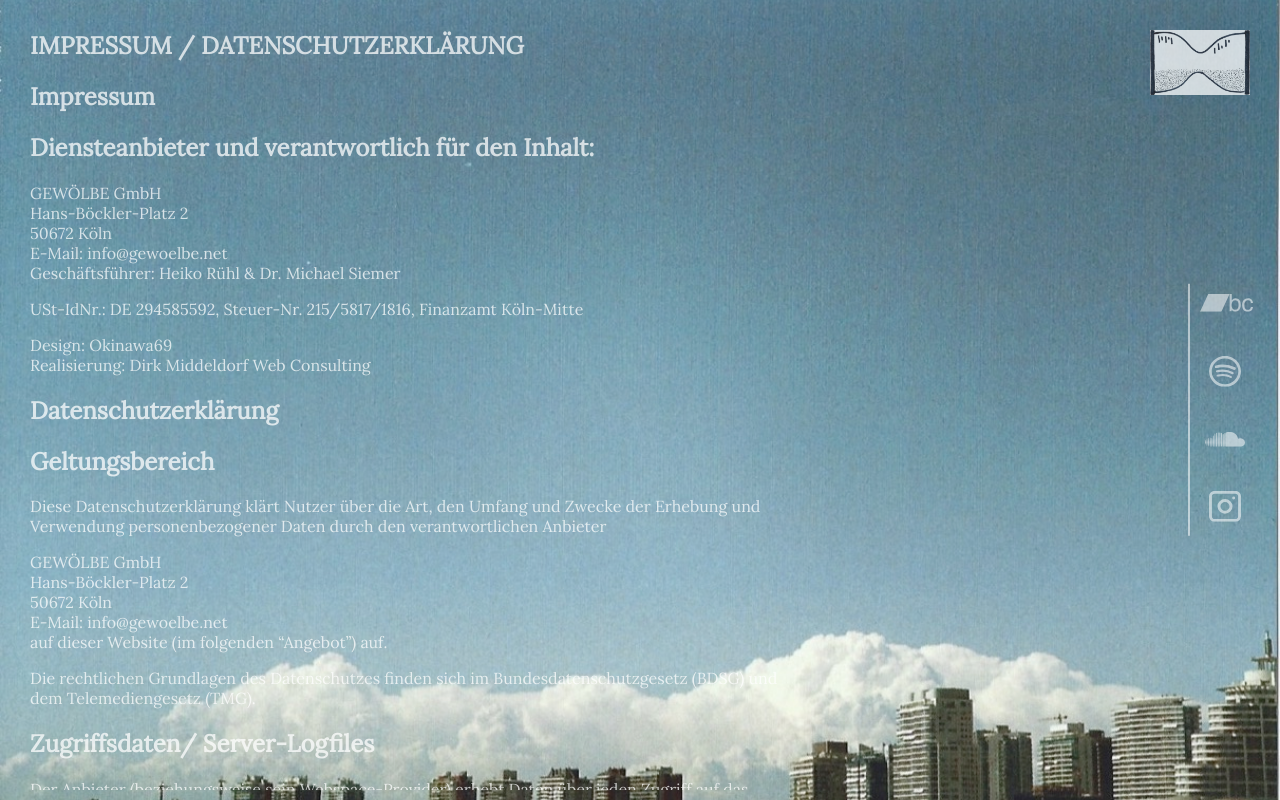
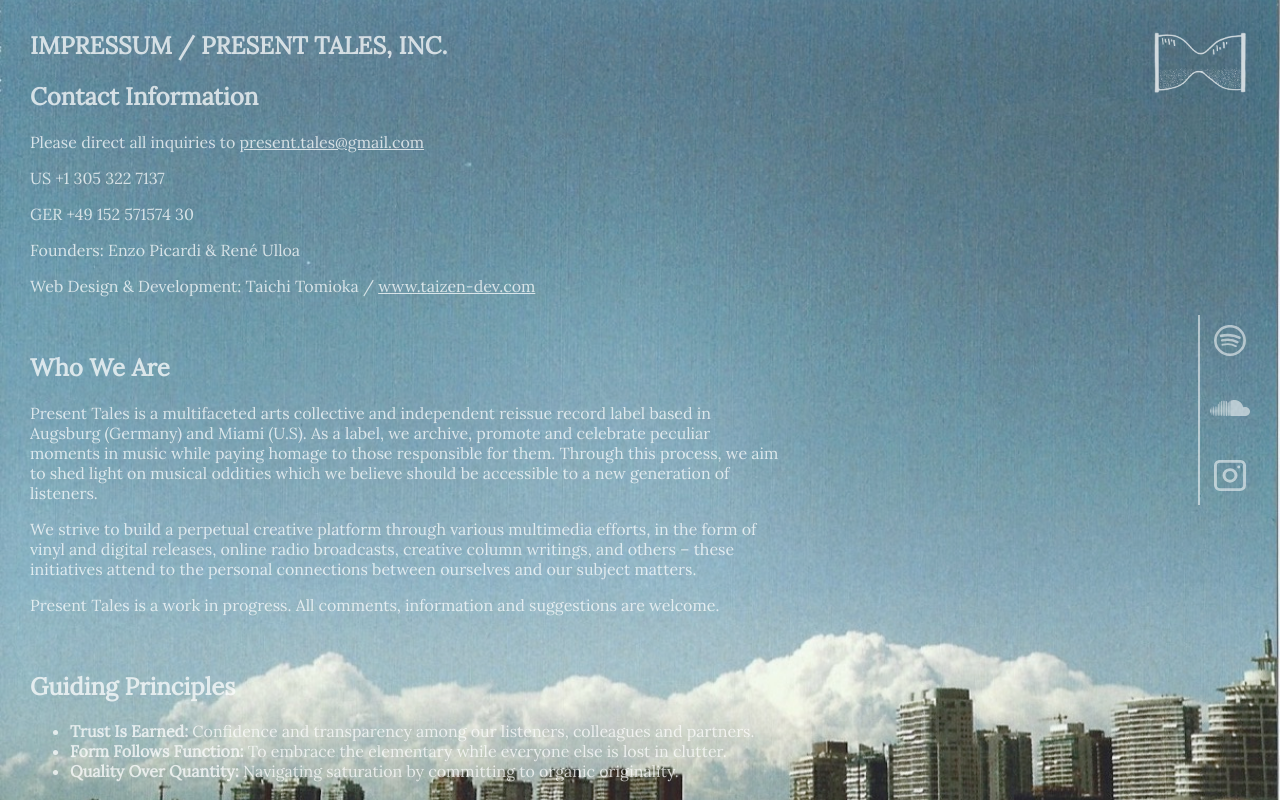
Before and after one commit to taichi-de/PresentTalesLP, a plain HTML site: page index.html in a window 1280 px wide. Both pictures are taken after a click on the link "PRESENT TALES". Drawn offline with nearby package versions, Linux system fonts and the light colour scheme.

Commit message:
change logo and add README

```diff
--- a/index.html
+++ b/index.html
@@ -2,10 +2,18 @@
 <html lang="en">
   <head>
     <title>PRESENT TALES</title>
-    <meta charset="UTF-8">
-    <meta name="viewport" content="width=device-width, initial-scale=1">
+    <link rel="shortcut icon" href="/favicon.ico" />
+    <meta name="twitter:card" content="summary_large_image" />
+    <meta name="twitter:title" content="PRESENT TALES" />
+    <meta
+      name="twitter:description"
+      content="Present Tales is a multifaceted arts collective and independent reissue record label based in Augsburg (Germany) and Miami (U.S). As a label, we archive, promote and celebrate peculiar moments in music while paying homage to those responsible for them. Through this process, we aim to shed light on musical oddities which we believe should be accessible to a new generation of listeners."
+    />
+    <meta name="twitter:image" content="/presenttalesLP.png" />
+    <meta charset="UTF-8" />
+    <meta name="viewport" content="width=device-width, initial-scale=1" />
     <script src="https://code.jquery.com/jquery-3.5.1.min.js"></script>
-    <link href="style.css" rel="stylesheet">
+    <link href="style.css" rel="stylesheet" />
   </head>
   <body>
     <div class="inner">
@@ -24,77 +32,139 @@
         <div class="bg-imp-img"></div>
         <div class="imp-content">
           <div class="text-area">
-            <h1>IMPRESSUM / DATENSCHUTZERKLÄRUNG</h1>
-            <h2>Impressum</h2>
-            <h2>Diensteanbieter und verantwortlich für den Inhalt:</h2>
-            <p>GEWÖLBE GmbH<br>
-            Hans-Böckler-Platz 2<br>
-            50672 Köln<br>
-            E-Mail: info@gewoelbe.net<br>
-            Geschäftsführer: Heiko Rühl & Dr. Michael Siemer</p>
+            <h1>IMPRESSUM / PRESENT TALES, INC.</h1>
+            <h2>Contact Information</h2>
+            <p>
+              Please direct all inquiries to
+              <a
+                href="mailto:present.tales@gmail.com"
+                style="color: #fff"
+                class="impressum-link"
+                >present.tales@gmail.com</a
+              >
+            </p>
+            <p>US +1 305 322 7137</p>
+            <p>GER +49 152 571574 30</p>
+            <p>Founders: Enzo Picardi & René Ulloa</p>
+            <p>
+              Web Design & Development: Taichi Tomioka /
+              <a
+                href="https://taizen-dev.com/"
+                style="color: #fff"
+                class="impressum-link"
+                >www.taizen-dev.com</a
+              >
+            </p>
+            <br />
+            <h2>Who We Are</h2>
+            <p>
+              Present Tales is a multifaceted arts collective and independent
+              reissue record label based in Augsburg (Germany) and Miami (U.S).
+              As a label, we archive, promote and celebrate peculiar moments in
+              music while paying homage to those responsible for them. Through
+              this process, we aim to shed light on musical oddities which we
+              believe should be accessible to a new generation of listeners.
+            </p>
+            <p>
+              We strive to build a perpetual creative platform through various
+              multimedia efforts, in the form of vinyl and digital releases,
+              online radio broadcasts, creative column writings, and others –
+              these initiatives attend to the personal connections between
+              ourselves and our subject matters.
+            </p>
+            <p>
+              Present Tales is a work in progress. All comments, information and
+              suggestions are welcome.
+            </p>
+            <br />
+            <h2>Guiding Principles</h2>
+            <ul>
+              <li>
+                <span style="font-weight: bold">Trust Is Earned: </span
+                >Confidence and transparency among our listeners, colleagues and
+                partners.
+              </li>
+              <li>
+                <span style="font-weight: bold">Form Follows Function: </span>
+                To embrace the elementary while everyone else is lost in
+                clutter.
+              </li>
+              <li>
+                <span style="font-weight: bold">Quality Over Quantity: </span
+                >Navigating saturation by committing to organic originality.
+              </li>
+            </ul>
+            <br />
+            <h2>Privacy Policy</h2>
+            <p>
+              We recognise that your privacy is very important to you and that
+              it is your right to control your personal information. We know
+              that providing that personal information to us is an act of trust
+              and we take that trust seriously.
+            </p>
+            <p>
+              We will not sell, distribute or lease your personal information to
+              third parties unless we have your permission or are required by
+              law to do so. We may only use your personal information to send
+              you promotions, with your consent, about content, artists, events,
+              and/or third parties which we think you may find useful or
+              interesting.
+            </p>
+            <p>
+              If you believe that any information we are holding on you is
+              incorrect or incomplete, please contact
+              <a
+                href="mailto:present.tales@gmail.com"
+                style="color: #fff"
+                class="impressum-link"
+                >present.tales@gmail.com</a
+              >
+              and we will promptly attend to it.
+            </p>
+            <br />
+            <p>Copyright © 2021 Present Tales, Inc. All Rights Reserved.</p>
 
-            <p>USt-IdNr.: DE 294585592, Steuer-Nr. 215/5817/1816, Finanzamt Köln-Mitte</p>
-
-            <p>Design: Okinawa69<br>
-            Realisierung: Dirk Middeldorf Web Consulting</p>
-            <h2>Datenschutzerklärung</h2>
-            <h2>Geltungsbereich</h2>
-            Diese Datenschutzerklärung klärt Nutzer über die Art, den Umfang und Zwecke der Erhebung und Verwendung personenbezogener Daten durch den verantwortlichen Anbieter
-
-            <p>GEWÖLBE GmbH<br>
-            Hans-Böckler-Platz 2<br>
-            50672 Köln<br>
-            E-Mail: info@gewoelbe.net<br>
-            auf dieser Website (im folgenden “Angebot”) auf.</p>
-
-            <p>Die rechtlichen Grundlagen des Datenschutzes finden sich im Bundesdatenschutzgesetz (BDSG) und dem Telemediengesetz (TMG).</p>
-
-            <h2>Zugriffsdaten/ Server-Logfiles</h2>
-            <p>Der Anbieter (beziehungsweise sein Webspace-Provider) erhebt Daten über jeden Zugriff auf das Angebot (so genannte Serverlogfiles). Zu den Zugriffsdaten gehören:</p>
-            <p>Name der abgerufenen Webseite, Datei, Datum und Uhrzeit des Abrufs, übertragene Datenmenge, Meldung über erfolgreichen Abruf, Browsertyp nebst Version, das Betriebssystem des Nutzers, Referrer URL (die zuvor besuchte Seite), IP-Adresse und der anfragende Provider.</p>
-
-            <p>Der Anbieter verwendet die Protokolldaten nur für statistische Auswertungen zum Zweck des Betriebs, der Sicherheit und der Optimierung des Angebotes. Der Anbieterbehält sich jedoch vor, die Protokolldaten nachträglich zu überprüfen, wenn aufgrund konkreter Anhaltspunkte der berechtigte Verdacht einer rechtswidrigen Nutzung besteht.</p>
-
-            <h2>Umgang mit personenbezogenen Daten</h2>
-            <p>Personenbezogene Daten sind Informationen, mit deren Hilfe eine Person bestimmbar ist, also Angaben, die zurück zu einer Person verfolgt werden können. Dazu gehören der Name, die Emailadresse oder die Telefonnummer. Aber auch Daten über Vorlieben, Hobbies, Mitgliedschaften oder welche Webseiten von jemandem angesehen wurden zählen zu personenbezogenen Daten.</p>
-            <p>Personenbezogene Daten werden von dem Anbieter nur dann erhoben, genutzt und weiter gegeben, wenn dies gesetzlich erlaubt ist oder die Nutzer in die Datenerhebung einwilligen.</p>
-
-
-            <h2>Einbindung von Diensten und Inhalten Dritter</h2>
-            <p>Es kann vorkommen, dass innerhalb dieses Onlineangebotes Inhalte Dritter, wie zum Beispiel Videos von YouTube, Kartenmaterial von Google-Maps, RSS-Feeds oder Grafiken von anderen Webseiten eingebunden werden. Dies setzt immer voraus, dass die Anbieter dieser Inhalte (nachfolgend bezeichnet als Dritt-Anbieter) die IP-Adresse der Nutzer wahr nehmen. Denn ohne die IP-Adresse, könnten sie die Inhalte nicht an den Browser des jeweiligen Nutzers senden. Die IP-Adresse ist damit für die Darstellung dieser Inhalte erforderlich. Wir bemühen uns nur solche Inhalte zu verwenden, deren jeweilige Anbieter die IP-Adresse lediglich zur Auslieferung der Inhalte verwenden. Jedoch haben wir keinen Einfluss darauf, falls die Dritt-Anbieter die IP-Adresse z.B. für statistische Zwecke speichern. Soweit dies uns bekannt ist, klären wir die Nutzer darüber auf.</p>
-            <h2>Cookies</h2>
-            <p>Cookies sind kleine Dateien, die es ermöglichen, auf dem Zugriffsgerät der Nutzer (PC, Smartphone o.ä.) spezifische, auf das Gerät bezogene Informationen zu speichern. Sie dienen zum einem der Benutzerfreundlichkeit von Webseiten und damit den Nutzern (z.B. Speicherung von Logindaten). Zum anderen dienen sie, um die statistische Daten der Webseitennutzung zu erfassen und sie zwecks Verbesserung des Angebotes analysieren zu können. Die Nutzer können auf den Einsatz der Cookies Einfluss nehmen. Die meisten Browser verfügen eine Option mit der das Speichern von Cookies eingeschränkt oder komplett verhindert wird. Allerdings wird darauf hingewiesen, dass die Nutzung und insbesondere der Nutzungskomfort ohne Cookies eingeschränkt werden.
-            Sie können viele Online-Anzeigen-Cookies von Unternehmen über die US-amerikanische Seite http://www.aboutads.info/choices/ oder die EU-Seite http://www.youronlinechoices.com/uk/your-ad-choices/ verwalten.</p>
-
-            <h2>Widerruf, Änderungen, Berichtigungen und Aktualisierungen</h2>
-            <p>Der Nutzer hat das Recht, auf Antrag unentgeltlich Auskunft zu erhalten über die personenbezogenen Daten, die über ihn gespeichert wurden. Zusätzlich hat der Nutzer das Recht auf Berichtigung unrichtiger Daten, Sperrung und Löschung seiner personenbezogenen Daten, soweit dem keine gesetzliche Aufbewahrungspflicht entgegensteht.</p>
-
-            <p>Datenschutz-Muster von Rechtsanwalt Thomas Schwenke I LAW it</p>
+            <!-- icons-area -->
           </div>
           <div class="icons-area">
             <a id="closeImp" class="logo">
-              <img src="images/logo.jpg" alt="logo">
+              <img src="images/PTLogoTransparent.png" alt="logo" />
             </a>
             <div class="icons">
               <ul>
+                <!-- <li>
+                <a href="https://bandcamp.com/" target="_blank" class="icon">
+                  <img
+                    src="images/bc-bandcamp-logo-svgrepo-com.svg"
+                    alt="icon"
+                  />
+                </a>
+              </li> -->
                 <li>
-                  <a href="https://bandcamp.com/" target="_blank" class="icon">
-                    <img src="images/bc-bandcamp-logo-svgrepo-com.svg" alt="icon">
+                  <a
+                    href="https://open.spotify.com/user/v8eli5ybhnm7yu9wz2hbykxf3?si=RK9iNiO0SRWEBOdKo2CJTg"
+                    target="_blank"
+                    class="icon"
+                  >
+                    <img src="images/spotify-svgrepo-com.svg" alt="icon" />
                   </a>
                 </li>
                 <li>
-                  <a href="https://www.spotify.com/de/" target="_blank" class="icon">
-                    <img src="images/spotify-svgrepo-com.svg" alt="icon">
+                  <a
+                    href="https://soundcloud.com/present-tales"
+                    target="_blank"
+                    class="icon"
+                  >
+                    <img src="images/soundcloud-svgrepo-com.svg" alt="icon" />
                   </a>
                 </li>
                 <li>
-                  <a href="https://soundcloud.com/" target="_blank" class="icon">
-                    <img src="images/soundcloud-svgrepo-com.svg" alt="icon">
-                  </a>
-                </li>
-                <li>
-                  <a href="https://www.instagram.com/enerulloa/" target="_blank" class="icon">
-                    <img src="images/instagram-svgrepo-com.svg" alt="icon">
+                  <a
+                    href="https://www.instagram.com/present.tales/"
+                    target="_blank"
+                    class="icon"
+                  >
+                    <img src="images/instagram-svgrepo-com.svg" alt="icon" />
                   </a>
                 </li>
               </ul>
--- a/style.scss
+++ b/style.scss
@@ -6,17 +6,18 @@ $layout-width-inner: 1180px;
 $breakpoints: (
   "sp": "screen and (max-width: 767px)",
   "tab": "screen and (max-width: #{$layout-width-inner - 1px})",
-  "pc": "screen and (min-width: #{$layout-width-inner})"
+  "pc": "screen and (min-width: #{$layout-width-inner})",
 );
 
 body {
-  font-family: "Lora", "Avenir", "Helvetica Neue", "Helvetica", "Arial", YuGothic, "Yu Gothic", Meiryo;
+  font-family: "Lora", "Avenir", "Helvetica Neue", "Helvetica", "Arial",
+    YuGothic, "Yu Gothic", Meiryo;
   font-weight: 200;
   margin: 0;
   -ms-overflow-style: none;
   scrollbar-width: none;
   &::-webkit-scrollbar {
-    display:none;
+    display: none;
   }
 }
 .inner {
@@ -80,17 +81,17 @@ body {
   .mv-link {
     text-decoration: none;
     color: #fff;
-    letter-spacing: .2em;
+    letter-spacing: 0.2em;
     h1 {
       font-weight: 400;
       font-size: 24px;
-      opacity: .74;
+      opacity: 0.74;
     }
     p {
       font-size: 24px;
       font-weight: 400;
       margin-top: 40px;
-      opacity: .74;
+      opacity: 0.74;
     }
   }
   @media screen and (max-width: 767px) {
@@ -98,7 +99,8 @@ body {
     left: 40%;
     transform: translateY(-30%);
     transform: translateX(-20%);
-    .mv-link h1, .mv-link p {
+    .mv-link h1,
+    .mv-link p {
       font-size: 16px;
     }
   }
@@ -131,7 +133,7 @@ body {
     top: 30px;
     left: 30px;
     color: #fff;
-    opacity: .74;
+    opacity: 0.74;
     .text-area {
       float: left;
       max-width: 60%;
@@ -140,10 +142,19 @@ body {
       -ms-overflow-style: none;
       scrollbar-width: none;
       &::-webkit-scrollbar {
-        display:none;
+        display: none;
       }
       h1 {
         margin-top: 0;
+        font-weight: 300;
+      }
+      p {
+        a.impressum-link {
+          text-decoration: none;
+          &:hover {
+            cursor: pointer;
+          }
+        }
       }
     }
     @media screen and (max-width: 767px) {
```
Also changed, not shown: README.md, images/PTLogoBlack.png (added), images/PTLogoTransparent.png (added), images/PTLogoWhite.png (added), images/favicon.ico (added), images/logo.jpg (deleted), 1 other file.
